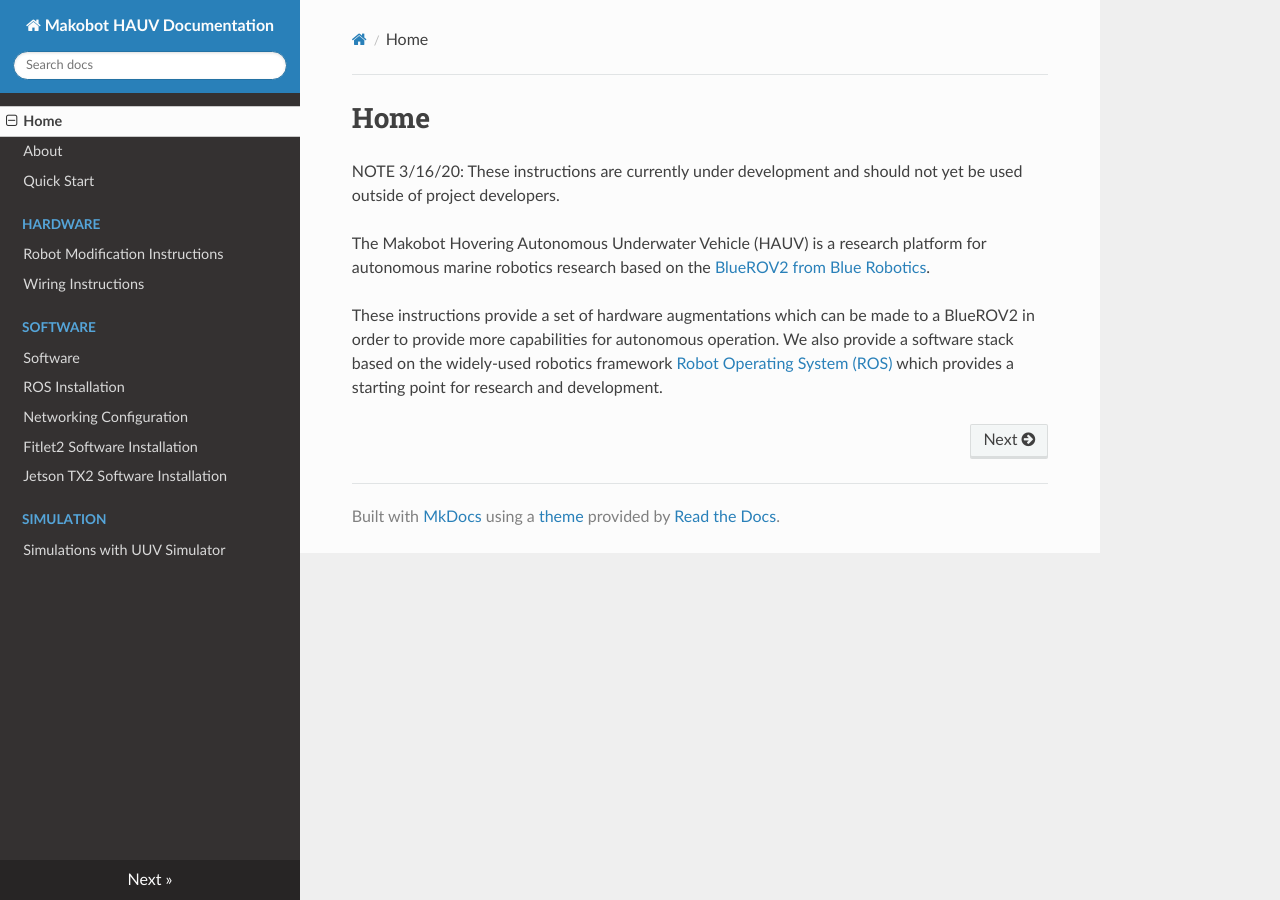
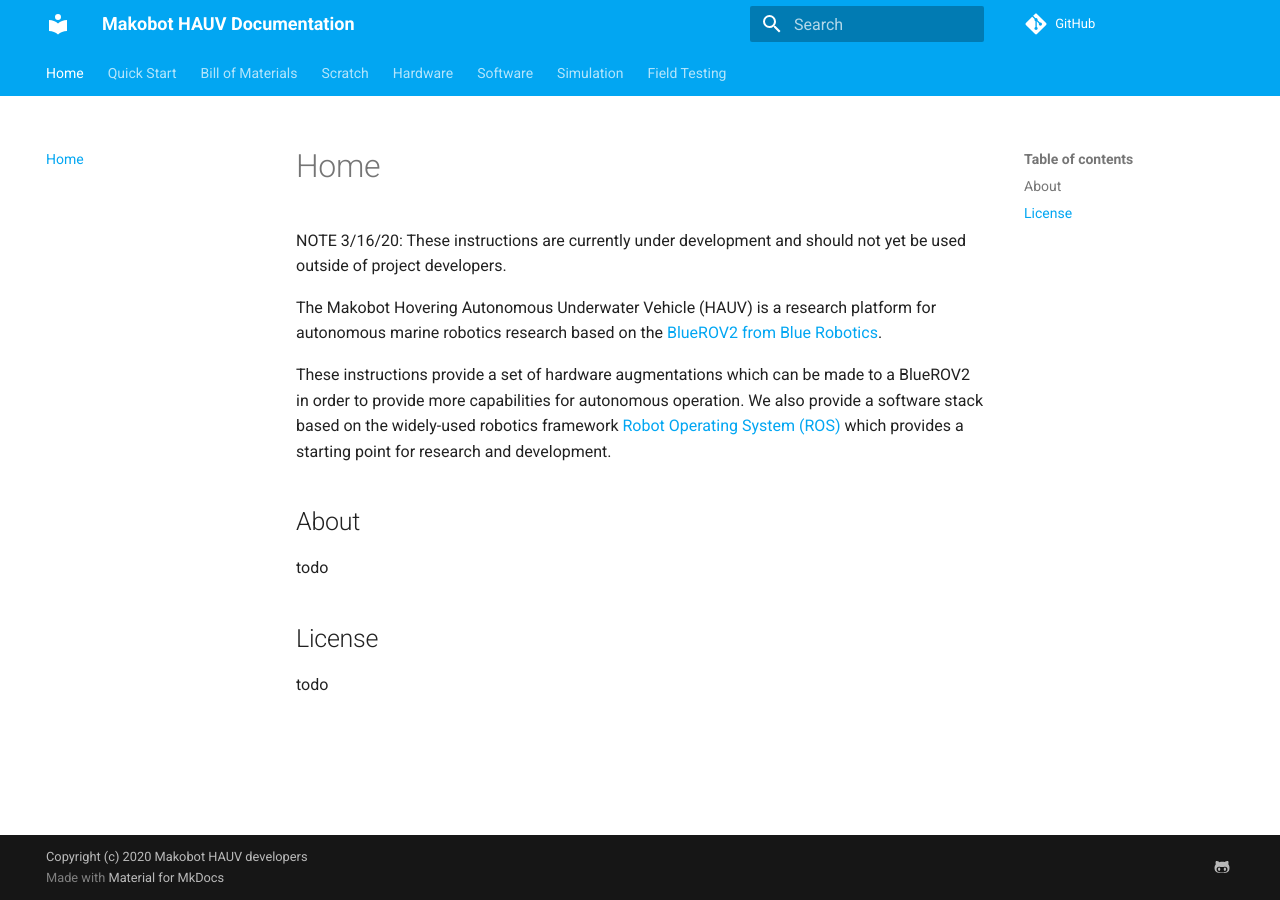
Before and after one commit to makobot-hauv/makobot-docs, an MkDocs documentation site: the page built from docs/index.md, in a window 1280 px wide. Built offline with MkDocs 1.6.1 and Material for MkDocs 9.7.7, drawn with Linux system fonts in a browser that asks for light colours; nearby versions of some CDN libraries.

Commit message:
update theme and move docs from github wiki

```diff
--- a/docs/index.md
+++ b/docs/index.md
@@ -5,3 +5,12 @@ NOTE 3/16/20: These instructions are currently under development and should not
 The Makobot Hovering Autonomous Underwater Vehicle (HAUV) is a research platform for autonomous marine robotics research based on the [BlueROV2 from Blue Robotics](https://bluerobotics.com/).
 
 These instructions provide a set of hardware augmentations which can be made to a BlueROV2 in order to provide more capabilities for autonomous operation. We also provide a software stack based on the widely-used robotics framework [Robot Operating System (ROS)](http://ros.org/) which provides a starting point for research and development.
+
+
+## About
+
+todo
+
+## License
+
+todo
--- a/mkdocs.yml
+++ b/mkdocs.yml
@@ -1,12 +1,26 @@
 site_name: Makobot HAUV Documentation
+copyright: Copyright (c) 2020 Makobot HAUV developers
 site_description: "Makobot HAUV Documentation"
+site_url: https://makobot-hauv.github.io/
+repo_url: https://github.com/makobot-hauv
 
-theme: readthedocs
+theme:
+    name: material
+    palette:
+        primary: light blue
+        accent: deep orange
+    icon:
+        logo: material/library
+        repo: fontawesome/brands/git-alt
+    features:
+        - tabs
+
 
 nav:
     - Home: index.md
-    - About: about.md
     - Quick Start: quickstart.md
+    - Bill of Materials: bom.md
+    - Scratch: scratch.md
     - Hardware:
         - Robot Modification Instructions: hardware/robot_modifications.md
         - Wiring Instructions: hardware/wiring.md
@@ -18,8 +32,10 @@ nav:
         - Jetson TX2 Software Installation: software/jetson_installation.md
     - Simulation:
         - Simulations with UUV Simulator: simulation/simulations.md
+    - Field Testing:
+        - Field Testing: field-testing/field_testing.md
 
 extra:
-    social:
-        - type: github-alt
-          link: https://github.com/makobot-hauv/
+  social:
+    - icon: fontawesome/brands/github-alt
+      link: https://github.com/makobot-hauv
```
Also changed, not shown: docs/about.md (deleted, +0 -1 lines), docs/bom.md (added, +11 -0 lines), docs/field-testing/field_testing.md (added, +26 -0 lines), docs/quickstart.md (+3 -0 lines), docs/scratch.md (added, +44 -0 lines), docs/software/networking.md (+8 -0 lines).
